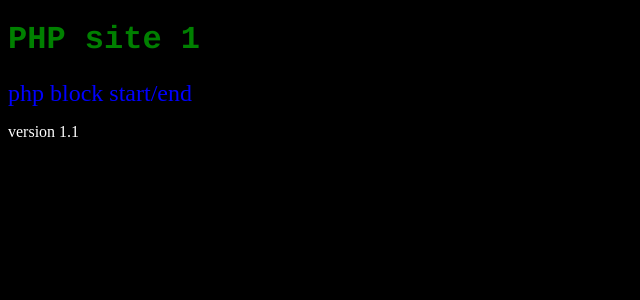
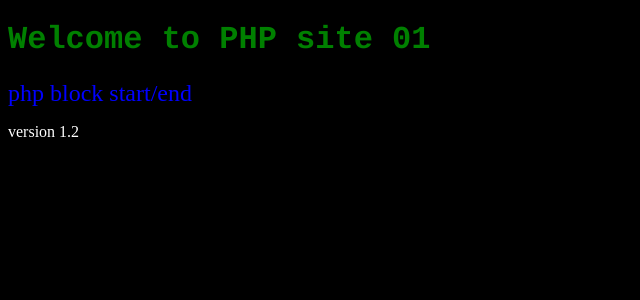
Before and after one commit to de8899/php01_prod, a PHP site: page / in a window 1280 px wide. Shown: the top 300 px of the page, without its empty margins (0-640 px from the left). Run offline with PHP 8.4, Linux system fonts and the light colour scheme.

Commit message:
updated prod to version 1.2

```diff
--- a/index.php
+++ b/index.php
@@ -5,12 +5,12 @@
 </head>
 <body>
 
-<h1>PHP site 1</h1>
+<h1>Welcome to PHP site 01</h1>
 
 <?php
 echo "<p> <font color=blue size='5pt'>php block start/end </font> </p>";
 ?>
 
-<p>version 1.1</p>
+<p>version 1.2</p>
 </body>
 </html>
```
